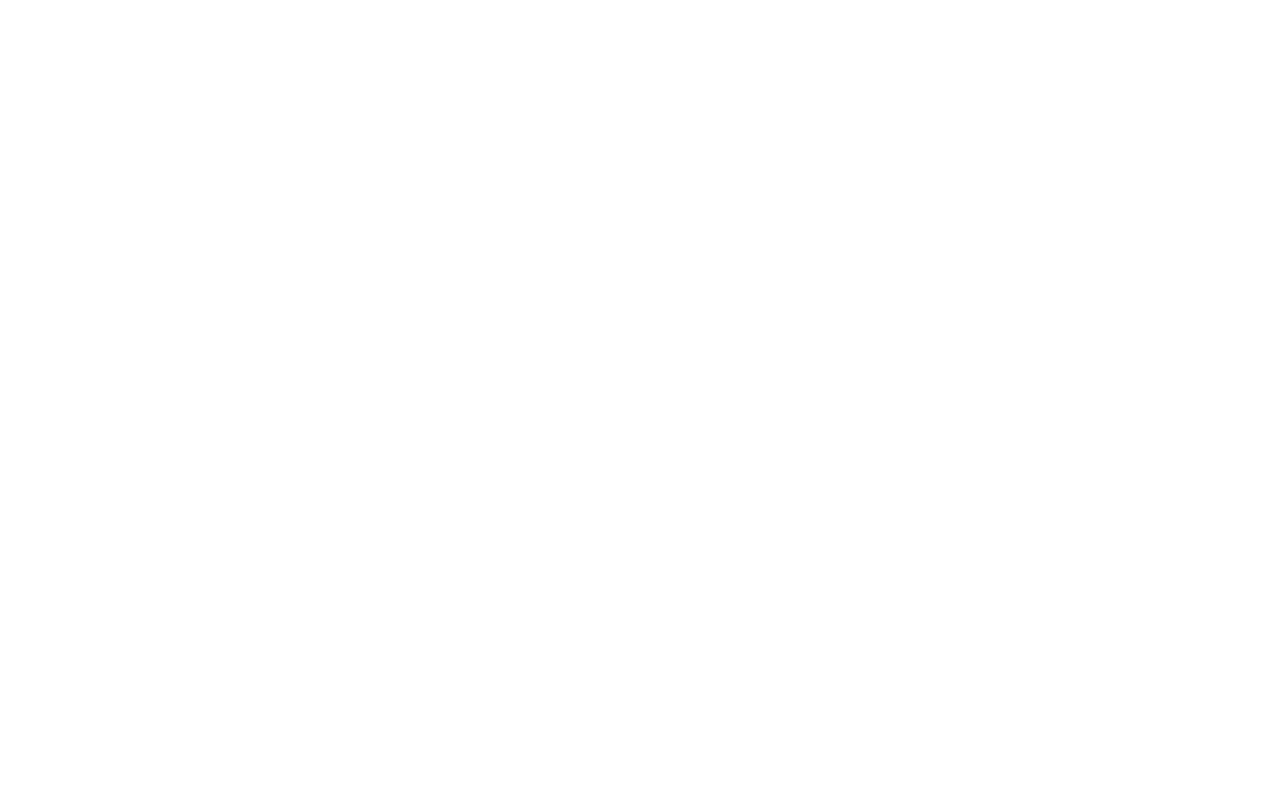
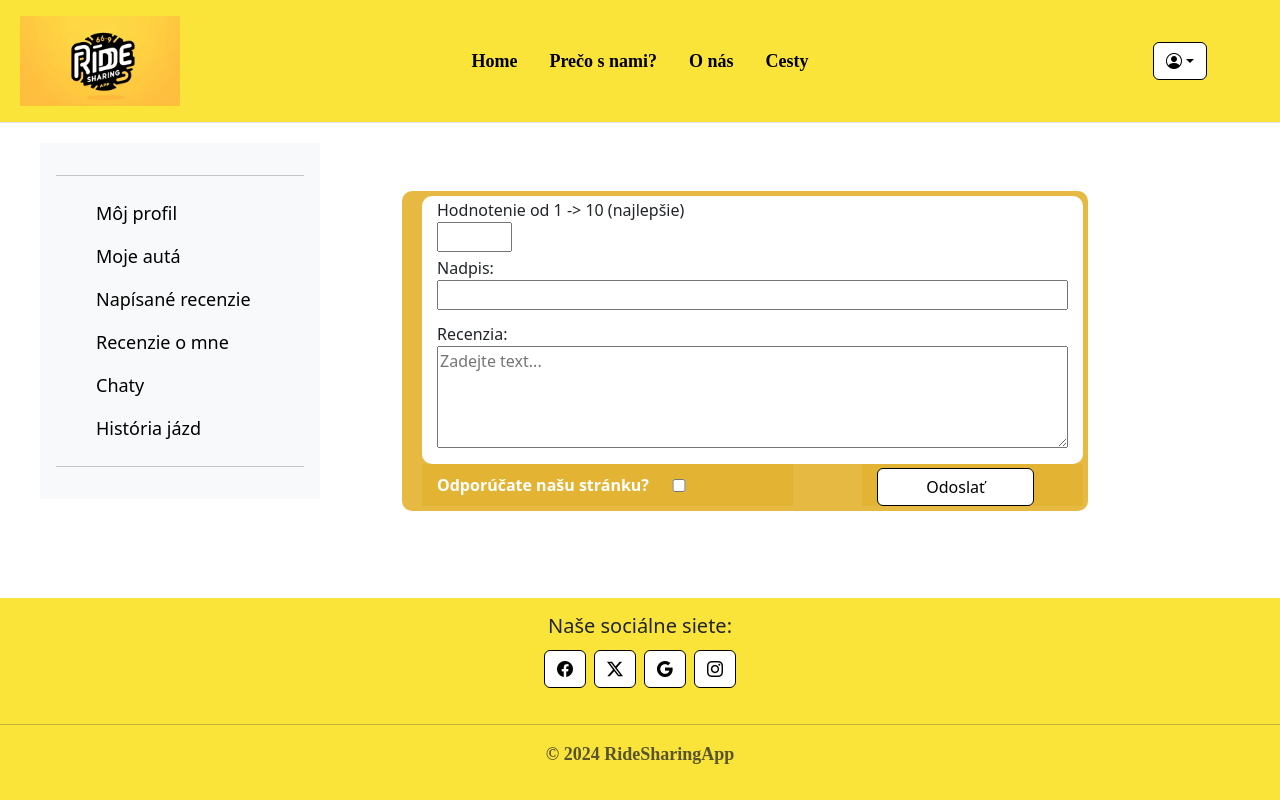
Before and after one commit to MarekGarek/RideSharingApp, a React (Create React App) app in the folder frontend/: page /profile/edit-review in a window 1280 px wide. Before the commit this address had no page. Built offline with nearby package versions, Linux system fonts and the light colour scheme.

Commit message:
edit review page

```diff
--- a/frontend/src/components/Review.js
+++ b/frontend/src/components/Review.js
@@ -1,6 +1,8 @@
+import { useNavigate } from 'react-router-dom';
 import '../css/Review.css';
 
 export default function Review({date,user,title,text,idreviews,recommendation,stars,rev}) {
+    const navigate = useNavigate();
 
     let background = "";
     if (recommendation == 1) {
@@ -43,7 +45,7 @@
             <div className="editik">
             {rev == "Recenzent: " ? (
             <>
-                <button className="edit-review">
+                <button className="edit-review" onClick={() => {navigate("/profile/edit-review")}}>
                     <i class="bi bi-pen"></i>
                 </button>
                 &nbsp;&nbsp;&nbsp;
--- a/frontend/src/components/Router.js
+++ b/frontend/src/components/Router.js
@@ -11,6 +11,7 @@
 import ReviewsAboutMe from '../pages/ReviewsAboutMe';
 import Chats from '../pages/Chats';
 import RideHistory from '../pages/RideHistory';
+import EditReview from '../pages/EditReview';
 import '../css/Main.css'
 
 export default function Router() {
@@ -44,6 +45,7 @@
                             <Route path="cars" element={<Cars />} />
                             <Route path="written-reviews" element={<WrittenReviews />} />
                             <Route path="reviews-about-me" element={<ReviewsAboutMe />} />
+                            <Route path="edit-review" element={<EditReview />} />
                             <Route path="chats" element={<Chats />} />
                             <Route path="ride-history" element={<RideHistory />} />
                         </Route>
--- a/frontend/src/css/Review.css
+++ b/frontend/src/css/Review.css
@@ -97,8 +97,8 @@
       'header header header header header '
       'comment comment comment comment comment '
       'comment comment comment comment comment '
-      'user user user date date '
-      'bool bool bool bool bool ';
+      'bool bool bool date date '
+      'user user user user user ';
       width: 100%;
     }
 
@@ -114,3 +114,21 @@
         text-align: left;
     }
 }
+
+@media (max-width: 768px) {
+    .grid-reviews {
+        grid-template-areas:
+      'review review review review editik '
+      'header header header header header '
+      'comment comment comment comment comment '
+      'comment comment comment comment comment '
+      'bool bool bool bool bool '
+      'user user user user user '
+      'date date date date date ';
+      width: 100%;
+    }
+
+    .date {
+        text-align: center;
+    }
+}
--- /dev/null
+++ b/frontend/src/pages/EditReview.js
@@ -0,0 +1,103 @@
+import { useState, useEffect, useContext } from 'react';
+import {useLocation} from'react-router-dom';
+import axios from 'axios';
+import { useNavigate } from 'react-router-dom';
+
+export default function EditReview(){
+    const navigate = useNavigate();
+
+    //získanie parametra z URL
+    const location = useLocation();
+    const searchParams = new URLSearchParams(location.search);
+    const encoded = searchParams.get('id');
+    //dekodovanie parametra
+    const encodedJsonItem = decodeURIComponent(encoded);
+    const item = JSON.parse(encodedJsonItem);
+
+    let [title, setTitle] = useState();
+    let [text, setText] = useState();
+    let [stars, setStars] = useState();
+    let [recommendation, setRecommendation] = useState();
+    let [formMessage, setFormMessage] = useState();
+
+    const postData = async () => {
+        try {
+            const response = await axios.post('http://localhost:4000/post/review',
+            {
+                title: title,
+                text: text,
+                stars: stars,
+                recommendation: (recommendation ? 1 : 0),
+            });
+            setFormMessage(<p className="formCheck"> {response.formData} </p>);
+            navigate('/reviews');
+          } catch (error) {
+            console.error(error);
+            setFormMessage(<p className="formError">Chyba pri odosielaní dát</p>);
+          }
+    };
+
+    const putData = async () => {
+        try {
+            const response = await axios.put('http://localhost:4000/put/review',
+            {
+                title: title,
+                text: text,
+                stars: stars,
+                idreview: item.idreviews,
+                recommendation: (recommendation ? 1 : 0),
+            });
+            setFormMessage(<p className="formCheck"> {response.formData} </p>);
+            navigate('/reviews');
+          } catch (error) {
+            console.error(error);
+            setFormMessage(<p className="formError">Chyba pri odosielaní dát PUT</p>);
+          }
+    };
+
+    const handleSubmit = (e) => {
+        e.preventDefault();
+        setFormMessage('');
+        if (item === null) {
+            postData();
+        } else {
+            putData();
+        }
+    };
+
+
+    return(
+        <>
+        <br/><br/>
+        <div className="grid-reviews greenBG">
+            <div className="review">
+                <label>Hodnotenie od 1 -{">"} 10 (najlepšie)</label><br/>
+                <input type="number" min="1" max="10" style={{width: '75px'}} value={stars}
+                       onChange={(e) => setStars(e.target.value)}></input>
+            </div>
+
+            <div className="editik">
+            </div>
+
+            <div className="header">
+                <label style={{fontWeight: 'normal'}}>Nadpis:</label><br/>
+                <input type="text" style={{width: '100%'}} value={title} onChange={(e) => setTitle(e.target.value)}></input>
+            </div>
+            <div className="comment">
+                <lavel>Recenzia:</lavel><br/>
+                <textarea style={{width: '100%'}} id="text" name="text" rows="4" cols="50" placeholder="Zadejte text..." required maxLength={5000} value={text}
+                          onChange={(e) => setText(e.target.value)}></textarea>
+            </div>
+            <div className="bool greenBG">
+                <label>Odporúčate našu stránku?</label>
+                <input type="checkbox" className="review-checkbox" style={{width: '60px'}} checked={recommendation}
+                       onChange={(e) => setRecommendation(e.target.checked)}></input>
+            </div>
+            <div className="date greenBG" style={{paddingBottom: '0px', paddingTop: '4px'}}>
+                <button className="submit btn btn-outline-light btn-floating px-5 login-btn" onClick={handleSubmit}>Odoslať</button>
+            </div>
+        </div>
+        <br/><br/>
+        </>
+    )
+}
```
